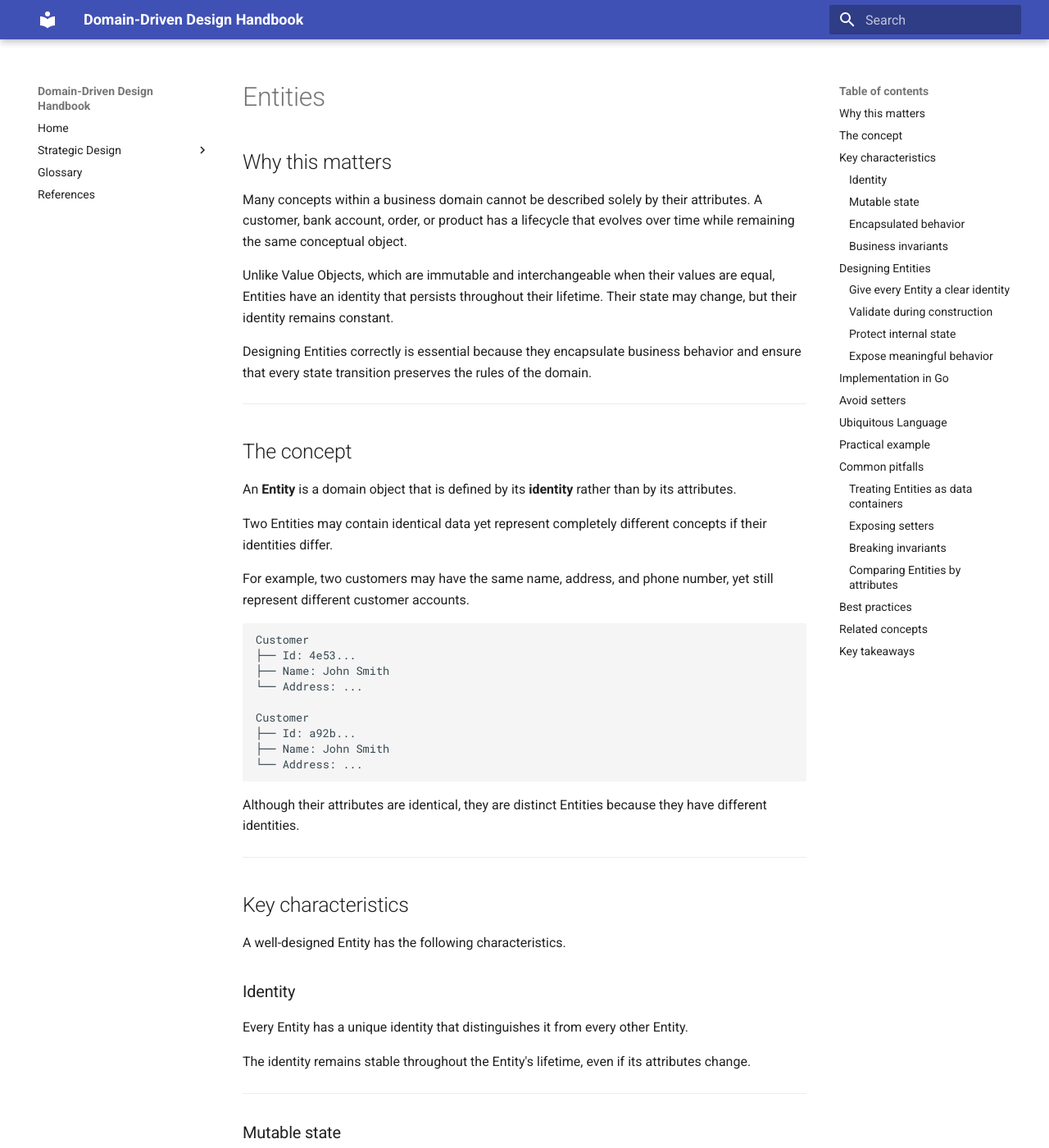
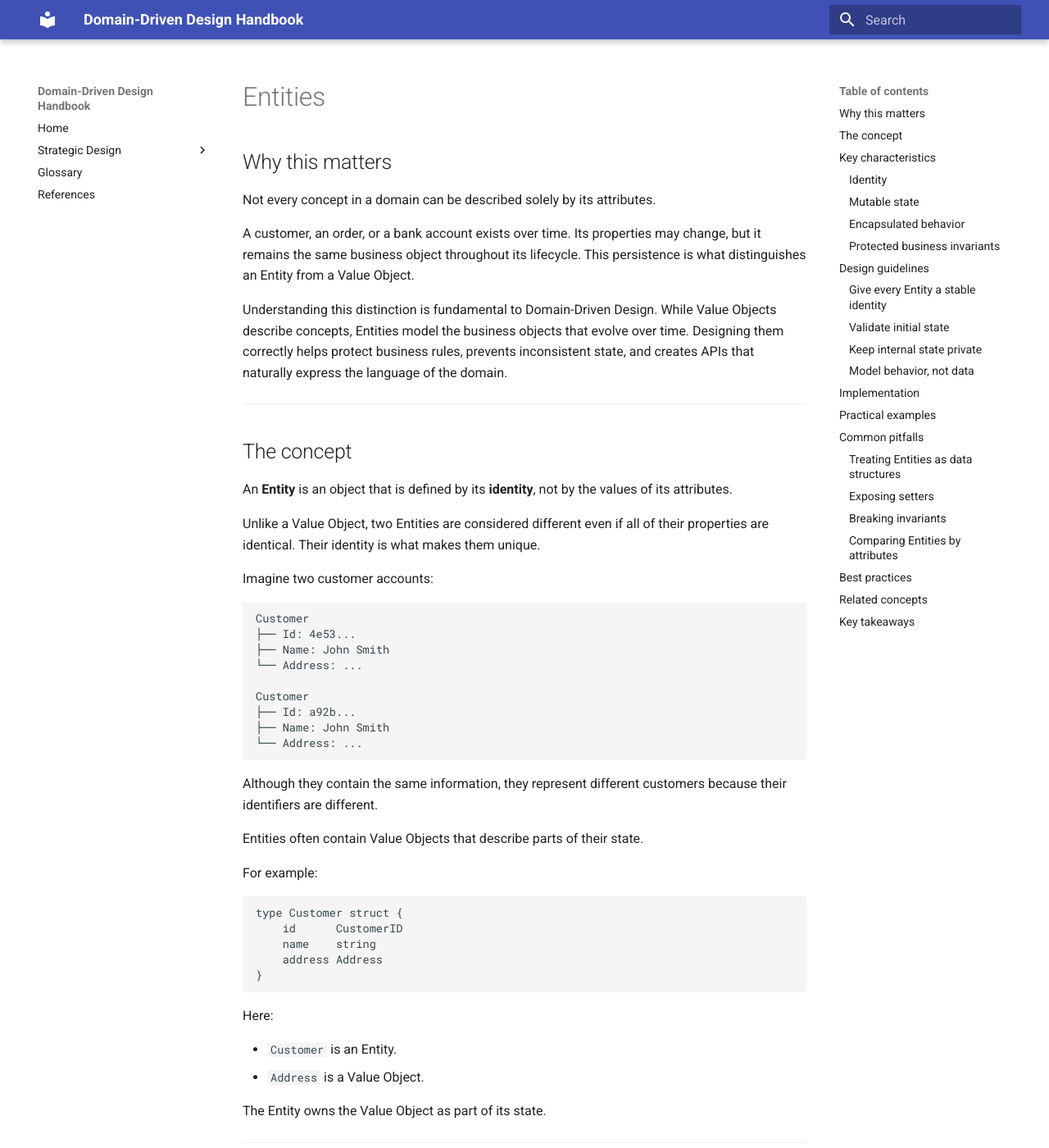
Before and after one commit to PeteGabriel/DDD-handbook, an MkDocs documentation site: the page built from docs/tactical-design/entities.md, in a window 1280 px wide and 1400 px high. Shown: the whole window at 82% size. Built offline with MkDocs 1.6.1 and Material for MkDocs 9.7.7, drawn with Linux system fonts in a browser that asks for light colours; some of the changed text lies outside the part shown.

Commit message:
Revise entity definitions and clarify concepts

````diff
--- a/docs/tactical-design/entities.md
+++ b/docs/tactical-design/entities.md
@@ -13,21 +13,21 @@ last_updated: 2026-07-19
 
 ## Why this matters
 
-Many concepts within a business domain cannot be described solely by their attributes. A customer, bank account, order, or product has a lifecycle that evolves over time while remaining the same conceptual object.
+Not every concept in a domain can be described solely by its attributes.
 
-Unlike Value Objects, which are immutable and interchangeable when their values are equal, Entities have an identity that persists throughout their lifetime. Their state may change, but their identity remains constant.
+A customer, an order, or a bank account exists over time. Its properties may change, but it remains the same business object throughout its lifecycle. This persistence is what distinguishes an Entity from a Value Object.
 
-Designing Entities correctly is essential because they encapsulate business behavior and ensure that every state transition preserves the rules of the domain.
+Understanding this distinction is fundamental to Domain-Driven Design. While Value Objects describe concepts, Entities model the business objects that evolve over time. Designing them correctly helps protect business rules, prevents inconsistent state, and creates APIs that naturally express the language of the domain.
 
 ---
 
 ## The concept
 
-An **Entity** is a domain object that is defined by its **identity** rather than by its attributes.
+An **Entity** is an object that is defined by its **identity**, not by the values of its attributes.
 
-Two Entities may contain identical data yet represent completely different concepts if their identities differ.
+Unlike a Value Object, two Entities are considered different even if all of their properties are identical. Their identity is what makes them unique.
 
-For example, two customers may have the same name, address, and phone number, yet still represent different customer accounts.
+Imagine two customer accounts:
 
 ```text
 Customer
@@ -41,21 +41,36 @@ Customer
 └── Address: ...
 ```
 
-Although their attributes are identical, they are distinct Entities because they have different identities.
+Although they contain the same information, they represent different customers because their identifiers are different.
+
+Entities often contain Value Objects that describe parts of their state.
+
+For example:
+
+```go
+type Customer struct {
+	id      CustomerID
+	name    string
+	address Address
+}
+```
+
+Here:
+
+- `Customer` is an Entity.
+- `Address` is a Value Object.
+
+The Entity owns the Value Object as part of its state.
 
 ---
 
 ## Key characteristics
 
-A well-designed Entity has the following characteristics.
-
 ### Identity
 
-Every Entity has a unique identity that distinguishes it from every other Entity.
+Every Entity has a unique identifier that distinguishes it from every other Entity.
 
-The identity remains stable throughout the Entity's lifetime, even if its attributes change.
-
----
+Its identity remains constant throughout its lifetime, even if its attributes change.
 
 ### Mutable state
 
@@ -64,165 +79,115 @@ Unlike Value Objects, Entities evolve over time.
 Examples include:
 
 - A bank account balance changes.
-- An order changes status.
+- An order moves through different statuses.
 - A customer updates their address.
 - A product price changes.
 
-The Entity remains the same Entity despite these changes.
+The object changes, but its identity does not.
+
+### Encapsulated behavior
+
+An Entity should expose business behavior rather than allowing arbitrary modifications to its internal state.
+
+Consumers interact with an Entity by performing meaningful business operations.
+
+### Protected business invariants
+
+Every state transition must preserve the rules of the domain.
+
+An Entity is responsible for ensuring it never enters an invalid state.
 
 ---
 
-### Encapsulated behavior
+## Design guidelines
 
-An Entity should expose behavior rather than raw data.
+### Give every Entity a stable identity
 
-Instead of allowing arbitrary modifications to its internal state, it provides methods that represent meaningful business operations.
+Identity is what distinguishes one Entity from another.
 
----
-
-### Business invariants
-
-Every state transition must preserve the rules of the business.
-
-The Entity is responsible for protecting these invariants regardless of who calls it.
-
----
-
-## Designing Entities
-
-### Give every Entity a clear identity
-
-An Entity should always have an identifier that uniquely distinguishes it.
+The identifier should remain stable for the lifetime of the Entity, even if other attributes change.
 
 ```go
 type Customer struct {
-    id      CustomerID
-    name    string
-    address Address
+	id      CustomerID
+	name    string
+	address Address
 }
 ```
 
-Notice that the `Address` is a Value Object embedded inside the Entity.
+### Validate initial state
 
-Entities often contain Value Objects that describe parts of their state.
+An Entity should be created in a valid state.
 
----
-
-### Validate during construction
-
-Construction should guarantee that every newly created Entity starts in a valid state.
+Constructors are responsible for validating the initial business rules.
 
 ```go
 func NewBankAccount(id, owner string) (*BankAccount, error) {
-    if id == "" {
-        return nil, errors.New("id is required")
-    }
+	if id == "" {
+		return nil, errors.New("id is required")
+	}
 
-    if owner == "" {
-        return nil, errors.New("owner is required")
-    }
+	if owner == "" {
+		return nil, errors.New("owner is required")
+	}
 
-    return &BankAccount{
-        id:    id,
-        owner: owner,
-    }, nil
+	return &BankAccount{
+		id:    id,
+		owner: owner,
+	}, nil
 }
 ```
 
-Once construction succeeds, the Entity satisfies its initial business rules.
+Once created, callers can safely assume the Entity satisfies its initial invariants.
 
----
+### Keep internal state private
 
-### Protect internal state
-
-Internal fields should remain private.
+Fields should remain unexported so callers cannot bypass business rules.
 
 ```go
 type BankAccount struct {
-    id      string
-    owner   string
-    balance int64
+	id      string
+	owner   string
+	balance int64
 }
 ```
 
-This prevents external code from modifying the Entity in ways that violate business rules.
+Encapsulation ensures that every modification passes through the Entity's public API.
 
----
+### Model behavior, not data
 
-### Expose meaningful behavior
-
-Instead of exposing setters, expose operations that exist within the business domain.
+An Entity should expose methods that represent business operations.
 
 Good examples include:
 
 - Deposit
 - Withdraw
+- Approve
 - Cancel
-- Approve
 - Ship
 - Reserve
-- Activate
 
-These methods describe business behavior rather than technical implementation.
+These operations describe what happens in the business rather than how the state is updated internally.
 
 ---
 
-## Implementation in Go
+## Implementation
 
-A typical Entity exposes business operations through methods.
-
-```go
-func (a *BankAccount) Deposit(amount int64) error {
-    if amount <= 0 {
-        return errors.New("deposit amount must be positive")
-    }
-
-    a.balance += amount
-    return nil
-}
-```
-
-Likewise:
-
-```go
-func (a *BankAccount) Withdraw(amount int64) error {
-    if amount <= 0 {
-        return errors.New("withdraw amount must be positive")
-    }
-
-    if amount > a.balance {
-        return errors.New("insufficient funds")
-    }
-
-    a.balance -= amount
-
-    return nil
-}
-```
-
-Every mutation passes through business logic that enforces the Entity's invariants.
-
----
-
-## Avoid setters
-
-One of the most common design mistakes is exposing setters for every field.
-
-For example:
+A common mistake is exposing setters for every field.
 
 ```go
 account.SetBalance(account.Balance() + 100)
 account.AddTransfer(transfer)
 ```
 
-These are two separate operations.
+Although this appears harmless, these are two independent operations.
 
-If the second call is forgotten or fails, the Entity enters an inconsistent state:
+If the second call is forgotten or fails, the Entity becomes inconsistent:
 
-- Balance has changed.
-- Transfer history has not.
+- The balance has changed.
+- The transfer history has not.
 
-Instead, expose a single operation representing the business action.
+Instead, expose a single operation that represents the business action.
 
 ```go
 err := account.Deposit(100)
@@ -231,72 +196,74 @@ err := account.Deposit(100)
 Internally, `Deposit` can:
 
 - Validate the amount.
-- Update the balance.
-- Record the transfer.
+- Increase the balance.
+- Record the transaction.
 - Publish a Domain Event.
-- Maintain every invariant.
+- Preserve every business invariant.
 
-The caller cannot accidentally leave the Entity partially updated.
+The caller cannot accidentally perform only part of the operation.
+
+A simple implementation might look like this:
+
+```go
+func (a *BankAccount) Deposit(amount int64) error {
+	if amount <= 0 {
+		return errors.New("deposit amount must be positive")
+	}
+
+	a.balance += amount
+
+	return nil
+}
+```
+
+Likewise, withdrawals enforce their own business rules.
+
+```go
+func (a *BankAccount) Withdraw(amount int64) error {
+	if amount <= 0 {
+		return errors.New("withdraw amount must be positive")
+	}
+
+	if amount > a.balance {
+		return errors.New("insufficient funds")
+	}
+
+	a.balance -= amount
+
+	return nil
+}
+```
+
+Notice that callers never manipulate the balance directly. They express business intent, and the Entity is responsible for maintaining a valid state.
 
 ---
 
-## Ubiquitous Language
+## Practical examples
 
-Business operations should be expressed using the language of the domain.
+Entities commonly represent business concepts with an independent lifecycle.
 
-For example, a banking expert naturally speaks about:
+| Entity | Typical operations |
+|---------|--------------------|
+| Customer | Register, Change Address, Deactivate |
+| Order | Confirm, Ship, Cancel |
+| Bank Account | Deposit, Withdraw, Close |
+| Product | Change Price, Discontinue |
+| Subscription | Renew, Suspend, Cancel |
 
-- Depositing money
-- Withdrawing money
-- Closing an account
+Notice that the operations are expressed using the **Ubiquitous Language** of the domain.
 
-They do not think in terms of:
+A banking expert naturally speaks about **depositing money**, not **setting the balance**.
 
-- Setting the balance
-- Updating a database field
-- Appending to a transaction list
-
-Designing Entity methods using business terminology makes the code easier for both developers and domain experts to understand.
-
----
-
-## Practical example
-
-Consider a bank account.
-
-Possible operations include:
-
-```text
-Bank Account
-
-✓ Deposit
-✓ Withdraw
-✓ Freeze
-✓ Close
-✓ Reopen
-```
-
-Notice what is **not** exposed:
-
-```text
-SetBalance()
-
-SetStatus()
-
-SetTransactionHistory()
-```
-
-These methods describe implementation details rather than business behavior.
+The API should reflect the language of the business.
 
 ---
 
 ## Common pitfalls
 
-### Treating Entities as data containers
+### Treating Entities as data structures
 
 An Entity should encapsulate business behavior, not simply expose fields.
-
----
 
 ### Exposing setters
 
@@ -304,21 +271,17 @@ Generic setters make it possible to violate business rules.
 
 Instead, expose meaningful domain operations.
 
----
-
 ### Breaking invariants
 
 Whenever state changes, every related business rule must remain valid.
 
 Updating only part of an Entity often leads to inconsistent state.
 
----
-
 ### Comparing Entities by attributes
 
-Entities are compared by identity, not by their data.
+Entities are compared by identity, not by their values.
 
-Two customers with identical names are still different customers if they have different identifiers.
+Two customers with the same name are still different customers if they have different identifiers.
 
 ---
 
@@ -326,10 +289,10 @@ Two customers with identical names are still different customers if they have di
 
 - Give every Entity a stable identity.
 - Keep fields private.
-- Validate initial state during construction.
+- Validate the initial state during construction.
+- Protect every state transition.
 - Expose business operations instead of setters.
-- Protect business invariants during every state change.
-- Use Value Objects to model descriptive parts of an Entity.
+- Use Value Objects to model descriptive parts of the Entity.
 - Design methods using the Ubiquitous Language of the domain.
 
 ---
@@ -345,9 +308,9 @@ Two customers with identical names are still different customers if they have di
 
 ## Key takeaways
 
-- Entities are defined by identity rather than by their attributes.
-- Unlike Value Objects, Entities are mutable.
+- Entities are defined by their identity rather than by their attributes.
+- Unlike Value Objects, Entities evolve over time.
 - Every state transition must preserve business invariants.
-- Encapsulation prevents invalid state from being created.
-- Business operations should be expressed through meaningful domain methods rather than generic setters.
-- Well-designed Entities protect the integrity of the domain model while providing a clear and expressive API.
+- Encapsulation protects the integrity of the domain model.
+- Business operations should express intent using the language of the domain.
+- Well-designed Entities provide a safe, expressive API that naturally enforces business rules.
````
